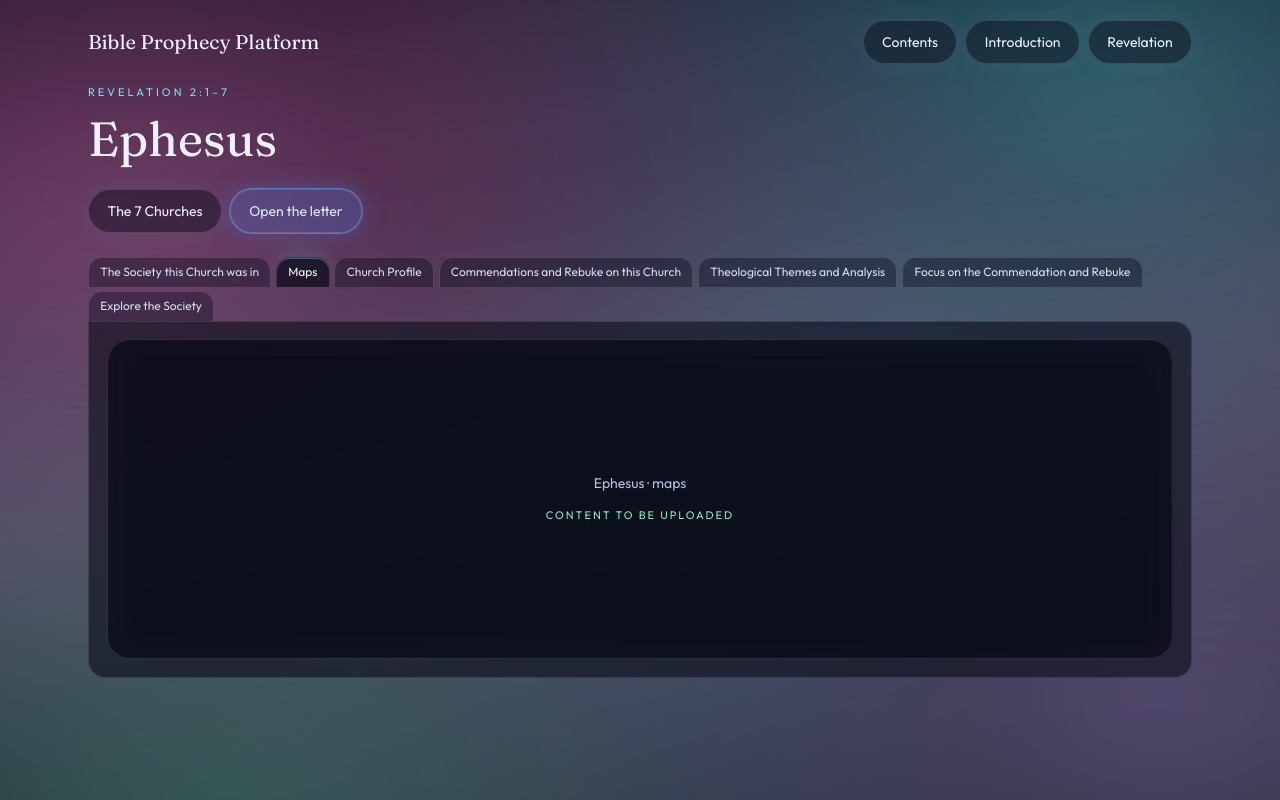
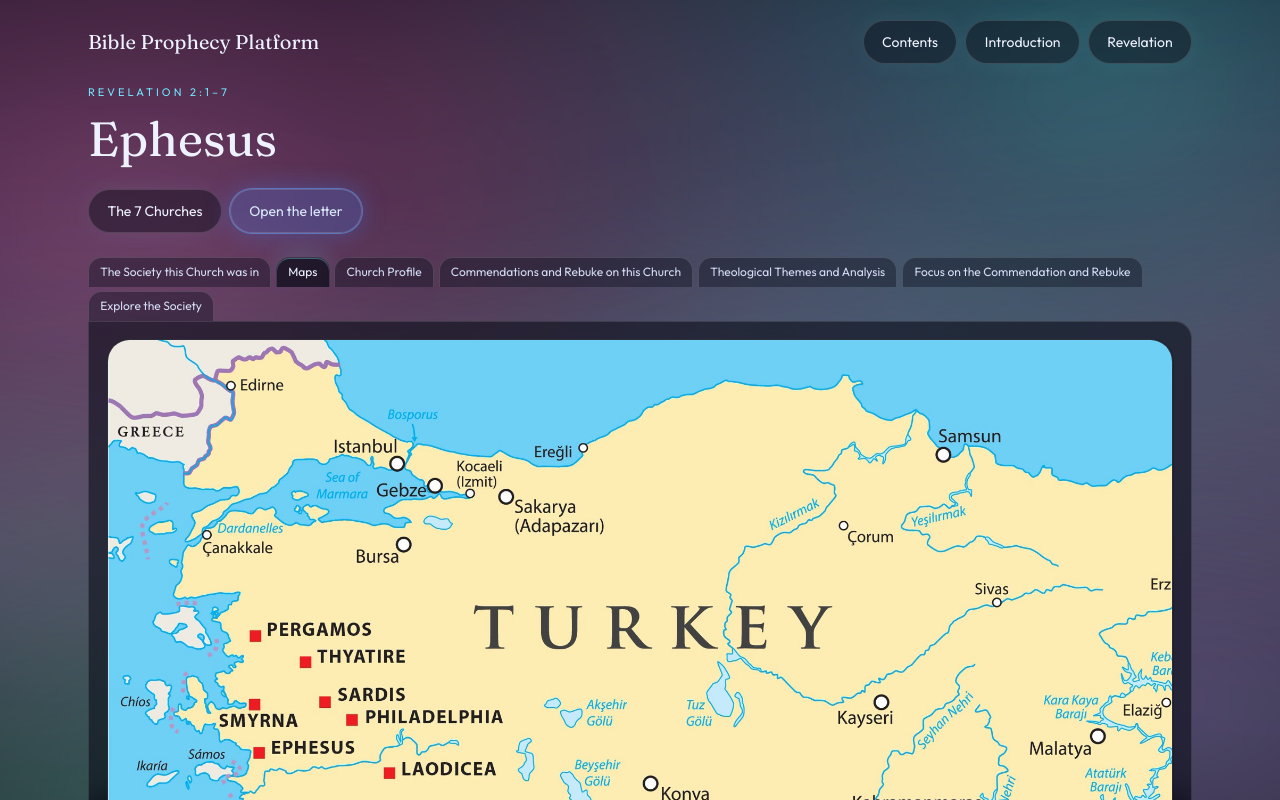
Before and after one commit to r3s0lv343vr/Bible-Prophecy-Website, a Next.js app: page /study/churches/ephesus in a window 1280 px wide. Both pictures are taken after a click on the tab "Maps". Shown: the top 800 px of the page. Built offline with nearby package versions, Linux system fonts and the light colour scheme.

Commit message:
Place the seven churches map on every church Maps tab.
The supplied Turkey map fills the existing Maps slot on all seven church pages. Folder tabs and the rest of the shell stay unchanged.

Co-authored-by: r3s0lv343vr <r3s0lv343vr@users.noreply.github.com>

```diff
--- a/src/components/church-study.tsx
+++ b/src/components/church-study.tsx
@@ -65,7 +65,15 @@ function ChurchTabBody({
   }
 
   if (tabId === "maps") {
-    return <ContentSlot kind="map" label={`${church.name} · maps`} />;
+    return (
+      <div className="glass flex min-h-80 items-center justify-center overflow-hidden rounded-[1.4rem]">
+        <img
+          src="/images/churches/seven-churches-map.jpg"
+          alt={`${church.name} · map of the seven churches`}
+          className="block w-full object-contain"
+        />
+      </div>
+    );
   }
 
   if (tabId === "commendation-rebuke") {
```
Also changed, not shown: public/images/churches/seven-churches-map.jpg (added).
